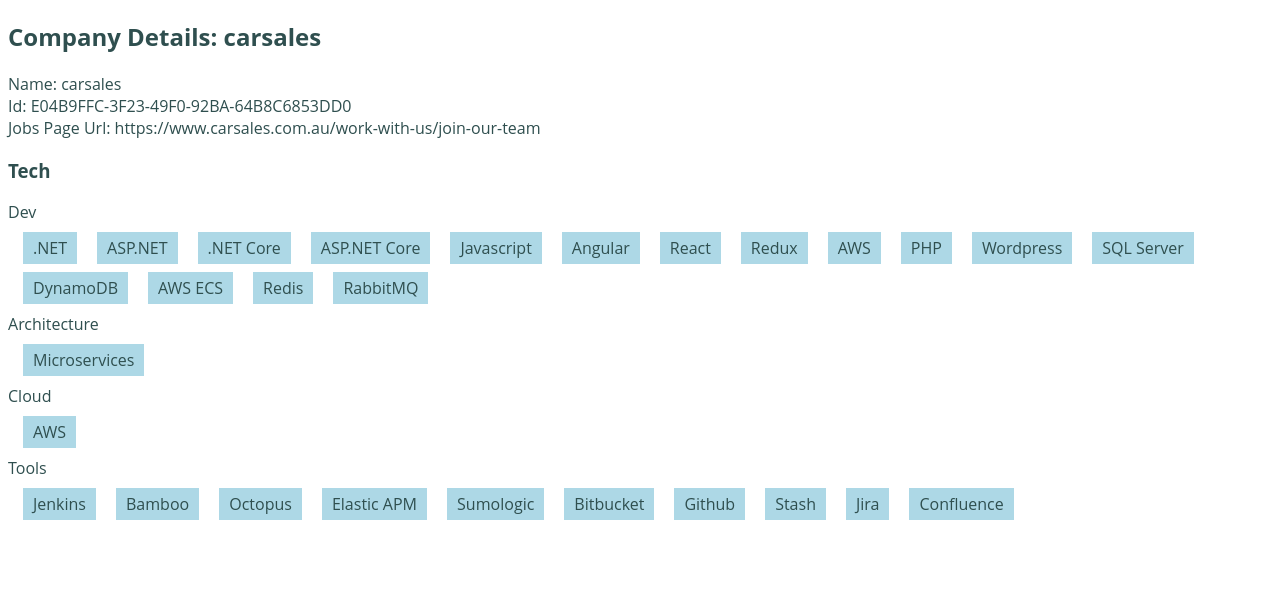
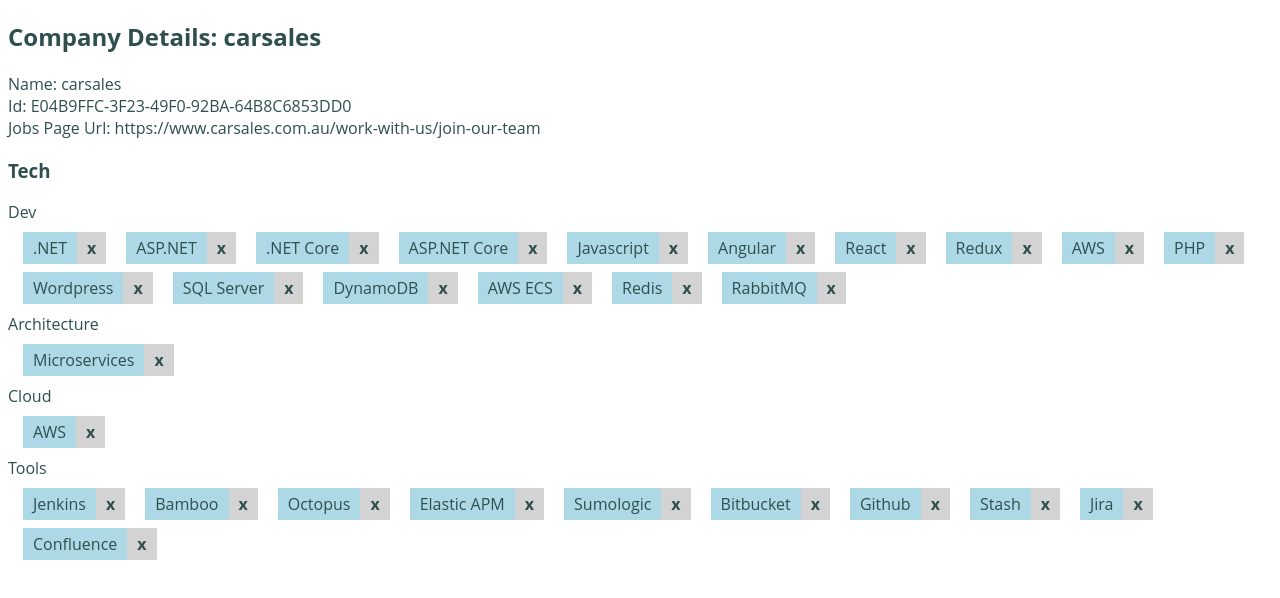
Before and after one commit to jameschristou/react-autocomplete-tags-input, a React app: page /companies/REA in a window 1280 px wide. Shown: the top 598 px of the page. Built offline with nearby package versions, Linux system fonts and the light colour scheme.

Commit message:
Working on ability to remove items from tech list

```diff
--- a/src/components/AutoCompleteTextBox.js
+++ b/src/components/AutoCompleteTextBox.js
@@ -2,22 +2,42 @@
 
 import React from "react";
 
-const AutoCompleteTextBox = ({label, items}) => {
+const AutoCompleteTextBox = ({label, items, updateListHandler}) => {
+  const removeItemHandler = (itemToRemove) => {
+    console.log('This is a test');
+
+    let itemList = items.filter(item => item != itemToRemove);
+
+    console.log(itemList);
+
+    updateListHandler(itemList);
+  };
 
   return (
     <div className="autocompleteTextBox">
       <label className="autocompleteTextBox__label">{label}</label>
-      <div className="autocompleteTextBox__items" contenteditable="true">
+      <div className="autocompleteTextBox__items">
         {items.map(
           (item, index) => {
             return (
-              <div className="autocompleteTextBox__item">{item}</div>
+              <AutoCompleteItem key={index} item={item} removeItemHandler={removeItemHandler}/>
             );
           }
         )}
       </div>
     </div>
   );
+
+  // every time the user clicks into the box then create a div with contentEditable property
+}
+
+const AutoCompleteItem = ({itemIndex, item, removeItemHandler}) => {
+  return (
+    <div className="autocompleteTextBoxItem">
+      <span className="autocompleteTextBoxItem__text">{item}</span>
+      <span className="autocompleteTextBoxItem__remove" onClick={event => removeItemHandler(item)}>x</span>
+    </div>
+  );
 }
 
 export default AutoCompleteTextBox;
--- a/src/components/CompanyData.js
+++ b/src/components/CompanyData.js
@@ -24,6 +24,15 @@
     fetchData();
   }, []);
 
+  const updateDevList = (devList) => {
+    console.log('Updating dev list');
+    console.log(devList);
+    let newCompanyData = companyData;
+    newCompanyData.tech.dev = devList;
+
+    setCompanyData(newCompanyData);
+  }
+
   if(companyData == null){
     return (
       <div>Loading.....</div>
@@ -38,7 +47,7 @@
       <div>Jobs Page Url: {companyData.jobsPageUrl}</div>
       <div>
         <h3>Tech</h3>
-        <AutoCompleteTextBox label="Dev" items={companyData.tech.dev}/>
+        <AutoCompleteTextBox label="Dev" items={companyData.tech.dev} updateListHandler={updateDevList}/>
         <AutoCompleteTextBox label="Architecture" items={companyData.tech.architecture}/>
         <AutoCompleteTextBox label="Cloud" items={companyData.tech.cloud}/>
         <AutoCompleteTextBox label="Tools" items={companyData.tech.tools}/>
--- a/src/sass/autoCompleteTextbox.scss
+++ b/src/sass/autoCompleteTextbox.scss
@@ -3,14 +3,33 @@
         padding: 5px;
 
         &:hover{
-            background-color: lightgrey;
+            background-color: rgb(235, 236, 240);
+        }
+
+        &:focus{
+            background-color: red;
         }
     }
 
-    &__item{
+    .autocompleteTextBoxItem{
         display: inline-block;
         margin: 4px 10px;
         background-color: lightblue;
-        padding: 5px 10px;
+
+        &__text,
+        &__remove{
+            padding: 5px 10px;
+            display: inline-block;
+        }
+
+        &__remove{
+            background-color: lightgrey;
+            font-weight: bold;
+            cursor: pointer;
+
+            &:hover{
+                background-color: grey;
+            }
+        }
     }
 }
```
